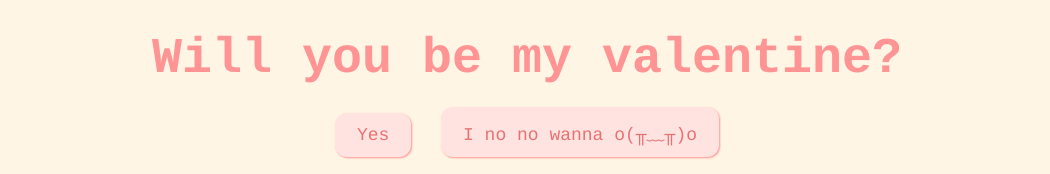
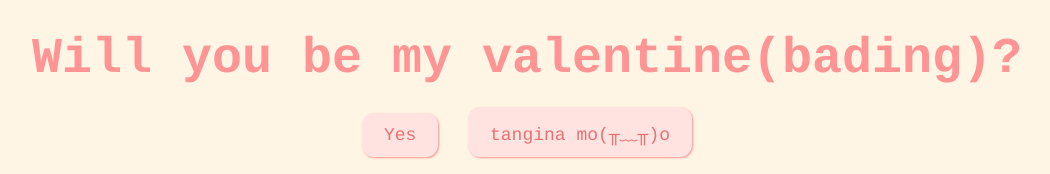
Before and after one commit to AGSberry28/shift-to-IT, a plain HTML site: page index.html in a window 1280 px wide. Shown: the top 174 px of the page, without its empty margins (113-1163 px from the left). Drawn offline with Linux system fonts and the light colour scheme.

Commit message:
Update index.html

```diff
--- a/index.html
+++ b/index.html
@@ -7,11 +7,11 @@
     <link rel="stylesheet" href="css/valentine.css" />
   </head>
   <body>
-    <div id="valentineQuestion"><b>Will you be my valentine?</b></div>
+    <div id="valentineQuestion"><b>Will you be my valentine(bading)?</b></div>
     <button class="answerButton" onclick="location.href='thankyou.html'">
       Yes
     </button>
-    <button class="answerButton" id="noButton">I no no wanna o(╥﹏╥)o</button>
+    <button class="answerButton" id="noButton">tangina mo(╥﹏╥)o</button>
     <br />
     <img src="cat.gif" alt="cat asking question" class="responsive" />
 
```
